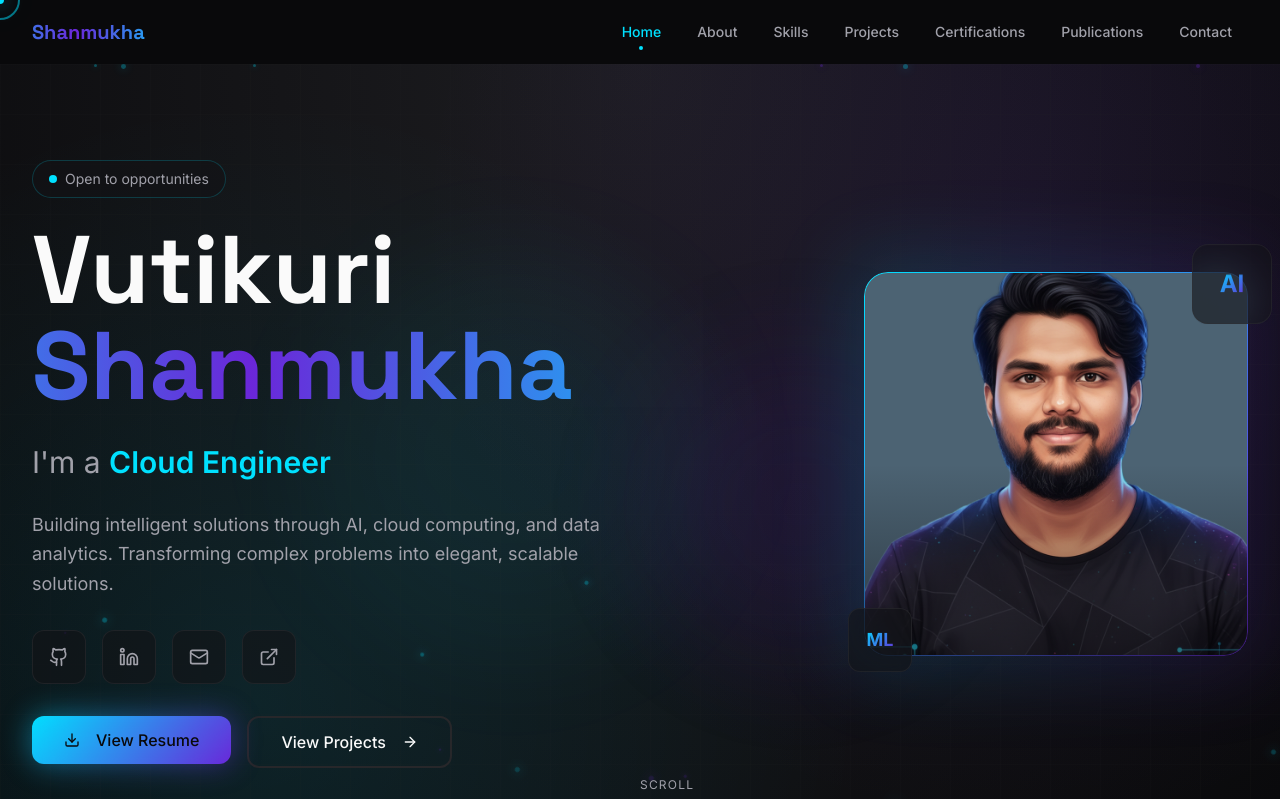
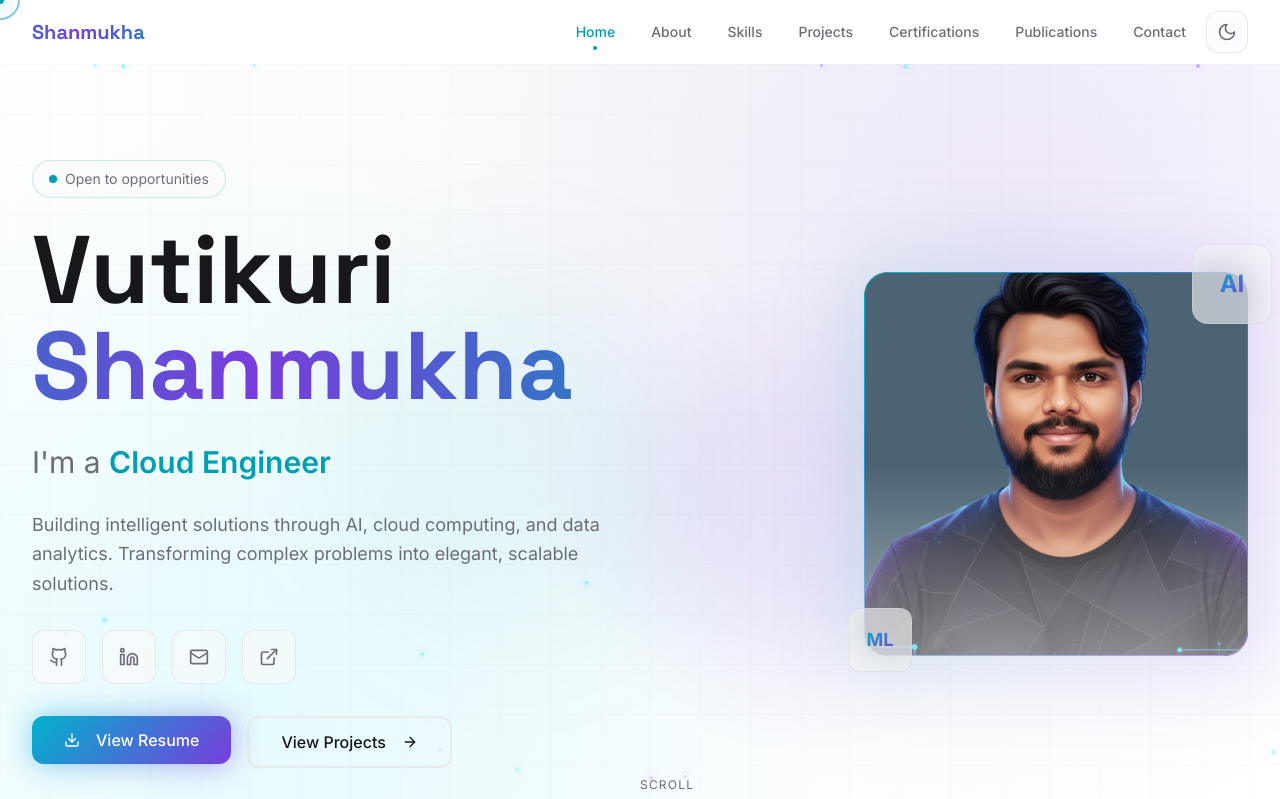
Before and after one commit to vutikurishanmukha9/shanmukh-vutikuri-portfolio, a React (Vite) app: page / in a window 1280 px wide. Shown: the top 799 px of the page. Built offline with nearby package versions, Linux system fonts and the light colour scheme; the HTML template or start-up script is replaced by a standard one.

Commit message:
Add light/dark theme toggle

```diff
--- a/src/App.tsx
+++ b/src/App.tsx
@@ -4,6 +4,7 @@ import { TooltipProvider } from "@/components/ui/tooltip";
 import { QueryClient, QueryClientProvider } from "@tanstack/react-query";
 import { BrowserRouter, Routes, Route } from "react-router-dom";
 import { CustomCursor } from "@/components/CustomCursor";
+import { ThemeProvider } from "@/context/ThemeContext";
 import Index from "./pages/Index";
 import NotFound from "./pages/NotFound";
 
@@ -11,6 +12,7 @@ const queryClient = new QueryClient();
 
 const App = () => (
   <QueryClientProvider client={queryClient}>
+    <ThemeProvider>
       <TooltipProvider>
         <CustomCursor />
         <Toaster />
@@ -22,6 +24,7 @@ const App = () => (
           </Routes>
         </BrowserRouter>
       </TooltipProvider>
+    </ThemeProvider>
   </QueryClientProvider>
 );
 
--- a/src/components/Navigation.tsx
+++ b/src/components/Navigation.tsx
@@ -1,6 +1,7 @@
 import { useState, useEffect } from 'react';
 import { Menu, X, ChevronUp } from 'lucide-react';
 import { Button } from '@/components/ui/button';
+import { ThemeToggle } from '@/components/ThemeToggle';
 
 export const Navigation = () => {
   const [isOpen, setIsOpen] = useState(false);
@@ -58,9 +59,7 @@ export const Navigation = () => {
   return (
     <>
       {/* Fixed Navigation */}
-      <nav className={`fixed top-0 left-0 right-0 z-50 transition-all duration-300 ${scrolled
-          ? 'glass-strong shadow-lg shadow-background/50'
-          : 'bg-transparent'
+      <nav className={`fixed top-0 left-0 right-0 z-50 transition-all duration-300 ${scrolled ? 'glass-strong shadow-lg shadow-background/50' : 'bg-transparent'
         }`}>
         <div className="container mx-auto px-4 lg:px-8">
           <div className="flex items-center justify-between h-16">
@@ -89,15 +88,19 @@ export const Navigation = () => {
                   )}
                 </button>
               ))}
+              <ThemeToggle />
             </div>
 
-            {/* Mobile Menu Button */}
-            <button
-              onClick={() => setIsOpen(!isOpen)}
-              className="md:hidden p-2 text-muted-foreground hover:text-primary transition-colors glass rounded-lg"
-            >
-              {isOpen ? <X className="h-5 w-5" /> : <Menu className="h-5 w-5" />}
-            </button>
+            {/* Mobile Menu Button + Theme Toggle */}
+            <div className="md:hidden flex items-center gap-2">
+              <ThemeToggle />
+              <button
+                onClick={() => setIsOpen(!isOpen)}
+                className="p-2 text-muted-foreground hover:text-primary transition-colors glass rounded-lg"
+              >
+                {isOpen ? <X className="h-5 w-5" /> : <Menu className="h-5 w-5" />}
+              </button>
+            </div>
           </div>
 
           {/* Mobile Navigation */}
--- /dev/null
+++ b/src/components/ThemeToggle.tsx
@@ -0,0 +1,20 @@
+import { Moon, Sun } from 'lucide-react';
+import { useTheme } from '@/context/ThemeContext';
+
+export const ThemeToggle = () => {
+    const { theme, toggleTheme } = useTheme();
+
+    return (
+        <button
+            onClick={toggleTheme}
+            className="p-2.5 glass rounded-lg hover:border-primary/30 transition-all duration-300 group"
+            aria-label={`Switch to ${theme === 'dark' ? 'light' : 'dark'} mode`}
+        >
+            {theme === 'dark' ? (
+                <Sun className="h-5 w-5 text-muted-foreground group-hover:text-primary transition-colors" />
+            ) : (
+                <Moon className="h-5 w-5 text-muted-foreground group-hover:text-primary transition-colors" />
+            )}
+        </button>
+    );
+};
--- /dev/null
+++ b/src/context/ThemeContext.tsx
@@ -0,0 +1,55 @@
+import { createContext, useContext, useEffect, useState } from 'react';
+
+type Theme = 'dark' | 'light';
+
+interface ThemeContextType {
+    theme: Theme;
+    toggleTheme: () => void;
+}
+
+const ThemeContext = createContext<ThemeContextType | undefined>(undefined);
+
+export const ThemeProvider = ({ children }: { children: React.ReactNode }) => {
+    const [theme, setTheme] = useState<Theme>(() => {
+        // Check localStorage first, then system preference
+        const stored = localStorage.getItem('portfolio-theme') as Theme;
+        if (stored) return stored;
+
+        if (typeof window !== 'undefined' && window.matchMedia('(prefers-color-scheme: light)').matches) {
+            return 'light';
+        }
+        return 'dark';
+    });
+
+    useEffect(() => {
+        const root = document.documentElement;
+
+        if (theme === 'dark') {
+            root.classList.add('dark');
+            root.classList.remove('light');
+        } else {
+            root.classList.add('light');
+            root.classList.remove('dark');
+        }
+
+        localStorage.setItem('portfolio-theme', theme);
+    }, [theme]);
+
+    const toggleTheme = () => {
+        setTheme(prev => prev === 'dark' ? 'light' : 'dark');
+    };
+
+    return (
+        <ThemeContext.Provider value={{ theme, toggleTheme }}>
+            {children}
+        </ThemeContext.Provider>
+    );
+};
+
+export const useTheme = () => {
+    const context = useContext(ThemeContext);
+    if (!context) {
+        throw new Error('useTheme must be used within a ThemeProvider');
+    }
+    return context;
+};
--- a/src/index.css
+++ b/src/index.css
@@ -6,37 +6,49 @@
 /* Theme: Deep Dark with Cyan/Purple Gradient Accents */
 
 @layer base {
-  :root {
+
+  /* Dark Theme (Default) */
+  :root,
+  .dark {
     /* Core Dark Colors */
-    --background: 240 10% 4%; /* Deep dark #0a0a0f */
-    --foreground: 0 0% 98%; /* Almost white #FAFAFA */
+    --background: 240 10% 4%;
+    /* Deep dark #0a0a0f */
+    --foreground: 0 0% 98%;
+    /* Almost white #FAFAFA */
 
-    --card: 240 6% 8%; /* Dark card #12121a */
+    --card: 240 6% 8%;
+    /* Dark card #12121a */
     --card-foreground: 0 0% 98%;
 
     --popover: 240 6% 8%;
     --popover-foreground: 0 0% 98%;
 
     /* Primary - Cyan */
-    --primary: 187 100% 50%; /* Bright cyan #00d4ff */
-    --primary-foreground: 240 10% 4%;
+    --primary: 187 100% 42%;
+    /* Bright cyan */
+    --primary-foreground: 0 0% 98%;
 
     /* Secondary - Purple */
-    --secondary: 263 70% 50%; /* Vibrant purple #7c3aed */
+    --secondary: 263 70% 50%;
+    /* Vibrant purple #7c3aed */
     --secondary-foreground: 0 0% 98%;
 
     /* Muted */
-    --muted: 240 4% 16%; /* #242430 */
-    --muted-foreground: 240 5% 65%; /* #9ca3af */
+    --muted: 240 4% 16%;
+    /* #242430 */
+    --muted-foreground: 240 5% 65%;
+    /* #9ca3af */
 
     /* Accent - Gradient middle */
-    --accent: 220 100% 60%; /* Electric blue #3b82f6 */
+    --accent: 220 100% 60%;
+    /* Electric blue #3b82f6 */
     --accent-foreground: 0 0% 98%;
 
     --destructive: 0 84% 60%;
     --destructive-foreground: 0 0% 98%;
 
-    --border: 240 4% 20%; /* #2e2e3a */
+    --border: 240 4% 20%;
+    /* #2e2e3a */
     --input: 240 4% 16%;
     --ring: 187 100% 50%;
 
@@ -65,6 +77,61 @@
     /* Animations */
     --transition-smooth: all 0.3s cubic-bezier(0.4, 0, 0.2, 1);
     --transition-spring: all 0.4s cubic-bezier(0.175, 0.885, 0.32, 1.275);
+  }
+
+  /* Light Theme */
+  .light {
+    /* Core Light Colors */
+    --background: 0 0% 100%;
+    /* White */
+    --foreground: 240 10% 10%;
+    /* Near black */
+
+    --card: 0 0% 98%;
+    /* Light gray card */
+    --card-foreground: 240 10% 10%;
+
+    --popover: 0 0% 100%;
+    --popover-foreground: 240 10% 10%;
+
+    /* Primary - Cyan (darker for light mode) */
+    --primary: 187 100% 35%;
+    --primary-foreground: 0 0% 100%;
+
+    /* Secondary - Purple */
+    --secondary: 263 70% 55%;
+    --secondary-foreground: 0 0% 100%;
+
+    /* Muted */
+    --muted: 240 5% 92%;
+    --muted-foreground: 240 5% 45%;
+
+    /* Accent */
+    --accent: 220 100% 55%;
+    --accent-foreground: 0 0% 100%;
+
+    --destructive: 0 84% 50%;
+    --destructive-foreground: 0 0% 100%;
+
+    --border: 240 5% 85%;
+    --input: 240 5% 92%;
+    --ring: 187 100% 40%;
+
+    /* Custom Design Tokens for Light */
+    --cyan: 187 100% 38%;
+    --purple: 263 70% 55%;
+    --pink: 330 80% 55%;
+
+    /* Gradient Definitions - Light Mode */
+    --gradient-primary: linear-gradient(135deg, hsl(187 100% 40%) 0%, hsl(263 70% 55%) 100%);
+    --gradient-hero: radial-gradient(ellipse at top, hsl(0 0% 98%) 0%, hsl(0 0% 100%) 100%);
+    --gradient-card: linear-gradient(135deg, hsl(0 0% 99%) 0%, hsl(0 0% 98%) 100%);
+    --gradient-glow: linear-gradient(135deg, hsl(187 100% 40% / 0.2) 0%, hsl(263 70% 55% / 0.2) 100%);
+
+    /* Shadows - Light Mode */
+    --shadow-glow: 0 0 40px hsl(187 100% 50% / 0.15);
+    --shadow-card: 0 8px 32px hsl(0 0% 0% / 0.08);
+    --shadow-elegant: 0 20px 40px -10px hsl(187 100% 50% / 0.1);
   }
 }
 
@@ -161,11 +228,18 @@
 }
 
 /* Hide default cursor on interactive elements */
-a, button, [role="button"], input, textarea, select, .cursor-interactive {
+a,
+button,
+[role="button"],
+input,
+textarea,
+select,
+.cursor-interactive {
   cursor: none;
 }
 
 @layer components {
+
   /* Hero Section Components */
   .hero-gradient {
     background: var(--gradient-hero);
@@ -353,12 +427,10 @@ a, button, [role="button"], input, textarea, select, .cursor-interactive {
   }
 
   .text-gradient-animate {
-    background: linear-gradient(
-      90deg,
-      hsl(var(--primary)) 0%,
-      hsl(var(--secondary)) 50%,
-      hsl(var(--primary)) 100%
-    );
+    background: linear-gradient(90deg,
+        hsl(var(--primary)) 0%,
+        hsl(var(--secondary)) 50%,
+        hsl(var(--primary)) 100%);
     background-size: 200% auto;
     -webkit-background-clip: text;
     -webkit-text-fill-color: transparent;
@@ -369,7 +441,7 @@ a, button, [role="button"], input, textarea, select, .cursor-interactive {
   .border-gradient {
     border: 2px solid transparent;
     background: linear-gradient(hsl(var(--card)), hsl(var(--card))) padding-box,
-                var(--gradient-primary) border-box;
+      var(--gradient-primary) border-box;
   }
 
   .font-display {
@@ -383,6 +455,7 @@ a, button, [role="button"], input, textarea, select, .cursor-interactive {
     opacity: 0;
     transform: translateY(20px);
   }
+
   100% {
     opacity: 1;
     transform: translateY(0);
@@ -394,6 +467,7 @@ a, button, [role="button"], input, textarea, select, .cursor-interactive {
     opacity: 0;
     transform: translateY(40px);
   }
+
   100% {
     opacity: 1;
     transform: translateY(0);
@@ -405,6 +479,7 @@ a, button, [role="button"], input, textarea, select, .cursor-interactive {
     opacity: 0;
     transform: translateX(-40px);
   }
+
   100% {
     opacity: 1;
     transform: translateX(0);
@@ -416,6 +491,7 @@ a, button, [role="button"], input, textarea, select, .cursor-interactive {
     opacity: 0;
     transform: translateX(40px);
   }
+
   100% {
     opacity: 1;
     transform: translateX(0);
@@ -423,10 +499,14 @@ a, button, [role="button"], input, textarea, select, .cursor-interactive {
 }
 
 @keyframes blink {
-  0%, 50% {
+
+  0%,
+  50% {
     opacity: 1;
   }
-  51%, 100% {
+
+  51%,
+  100% {
     opacity: 0;
   }
 }
@@ -435,24 +515,31 @@ a, button, [role="button"], input, textarea, select, .cursor-interactive {
   0% {
     left: -100%;
   }
+
   100% {
     left: 100%;
   }
 }
 
 @keyframes float {
-  0%, 100% {
+
+  0%,
+  100% {
     transform: translateY(0);
   }
+
   50% {
     transform: translateY(-20px);
   }
 }
 
 @keyframes pulse-glow {
-  0%, 100% {
+
+  0%,
+  100% {
     box-shadow: 0 0 20px hsl(var(--primary) / 0.3);
   }
+
   50% {
     box-shadow: 0 0 40px hsl(var(--primary) / 0.6);
   }
@@ -462,6 +549,7 @@ a, button, [role="button"], input, textarea, select, .cursor-interactive {
   0% {
     background-position: 0% center;
   }
+
   100% {
     background-position: 200% center;
   }
@@ -472,12 +560,15 @@ a, button, [role="button"], input, textarea, select, .cursor-interactive {
     transform: translateY(100vh) rotate(0deg);
     opacity: 0;
   }
+
   10% {
     opacity: 1;
   }
+
   90% {
     opacity: 1;
   }
+
   100% {
     transform: translateY(-100vh) rotate(720deg);
     opacity: 0;
@@ -488,6 +579,7 @@ a, button, [role="button"], input, textarea, select, .cursor-interactive {
   from {
     transform: rotate(0deg);
   }
+
   to {
     transform: rotate(360deg);
   }
@@ -495,6 +587,7 @@ a, button, [role="button"], input, textarea, select, .cursor-interactive {
 
 /* Responsive hiding of custom cursor on touch devices */
 @media (hover: none) and (pointer: coarse) {
+
   .cursor-dot,
   .cursor-ring {
     display: none;
```
Lines whose indentation alone changed are shown as unchanged.
